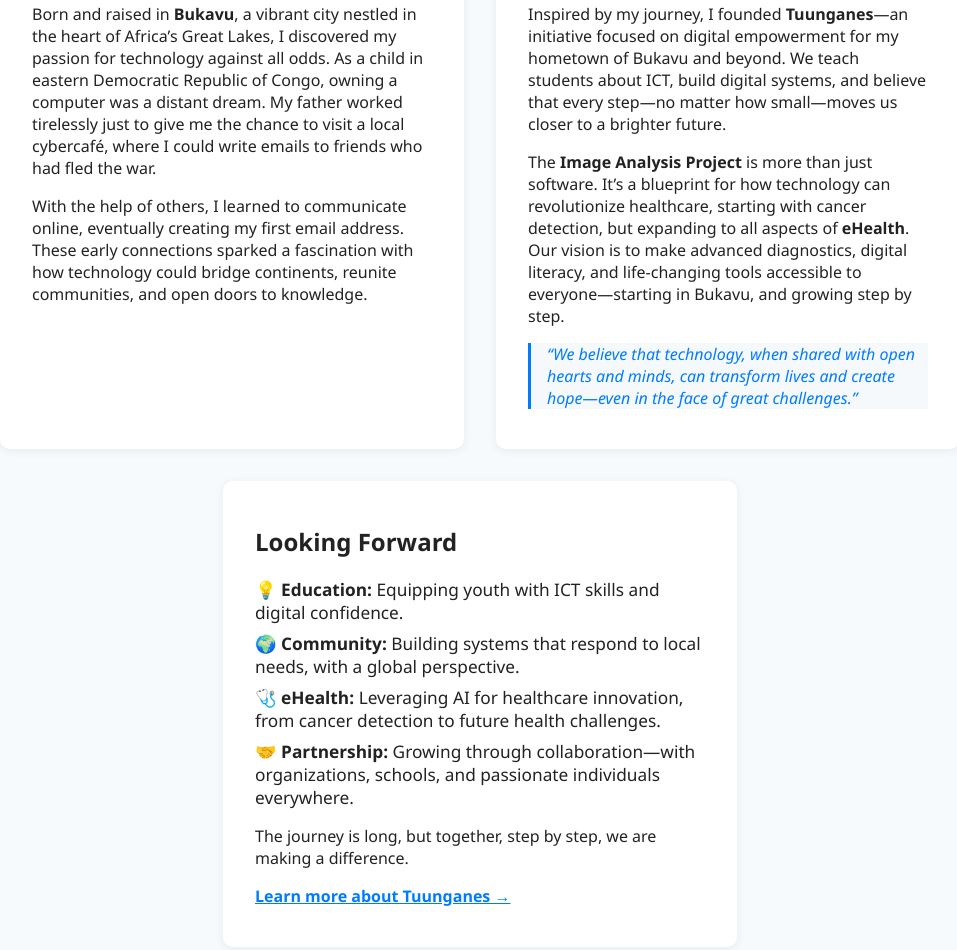
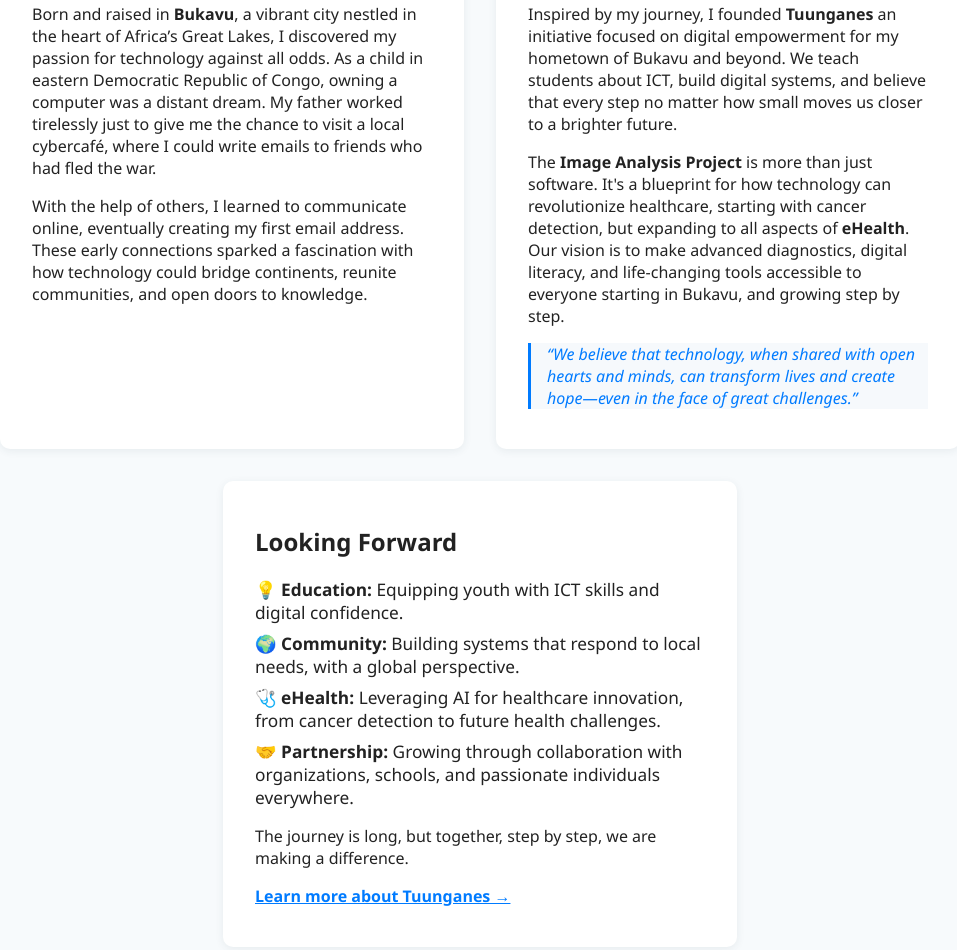
Before and after one commit to MarcelBag/skin_lesions, a website: page frontend/about.html in a window 1280 px wide. Shown: the part 386-1336 px from the top of the page, without its empty margins (160-1117 px from the left). Drawn offline with Linux system fonts and the light colour scheme.

Commit message:
updating about

```diff
--- a/frontend/about.html
+++ b/frontend/about.html
@@ -44,10 +44,10 @@
       <div class="about-card mission-card">
         <h2>Our Mission</h2>
         <p>
-          Inspired by my journey, I founded <strong>Tuunganes</strong>—an initiative focused on digital empowerment for my hometown of Bukavu and beyond. We teach students about ICT, build digital systems, and believe that every step—no matter how small—moves us closer to a brighter future.
+          Inspired by my journey, I founded <strong>Tuunganes</strong> an initiative focused on digital empowerment for my hometown of Bukavu and beyond. We teach students about ICT, build digital systems, and believe that every step no matter how small moves us closer to a brighter future.
         </p>
         <p>
-          The <strong>Image Analysis Project</strong> is more than just software. It’s a blueprint for how technology can revolutionize healthcare, starting with cancer detection, but expanding to all aspects of <strong>eHealth</strong>. Our vision is to make advanced diagnostics, digital literacy, and life-changing tools accessible to everyone—starting in Bukavu, and growing step by step.
+          The <strong>Image Analysis Project</strong> is more than just software. It's a blueprint for how technology can revolutionize healthcare, starting with cancer detection, but expanding to all aspects of <strong>eHealth</strong>. Our vision is to make advanced diagnostics, digital literacy, and life-changing tools accessible to everyone starting in Bukavu, and growing step by step.
         </p>
         <blockquote>
           “We believe that technology, when shared with open hearts and minds, can transform lives and create hope—even in the face of great challenges.”
@@ -59,7 +59,7 @@
           <li>💡 <strong>Education:</strong> Equipping youth with ICT skills and digital confidence.</li>
           <li>🌍 <strong>Community:</strong> Building systems that respond to local needs, with a global perspective.</li>
           <li>🩺 <strong>eHealth:</strong> Leveraging AI for healthcare innovation, from cancer detection to future health challenges.</li>
-          <li>🤝 <strong>Partnership:</strong> Growing through collaboration—with organizations, schools, and passionate individuals everywhere.</li>
+          <li>🤝 <strong>Partnership:</strong> Growing through collaboration with organizations, schools, and passionate individuals everywhere.</li>
         </ul>
         <p>
           The journey is long, but together, step by step, we are making a difference.
```
